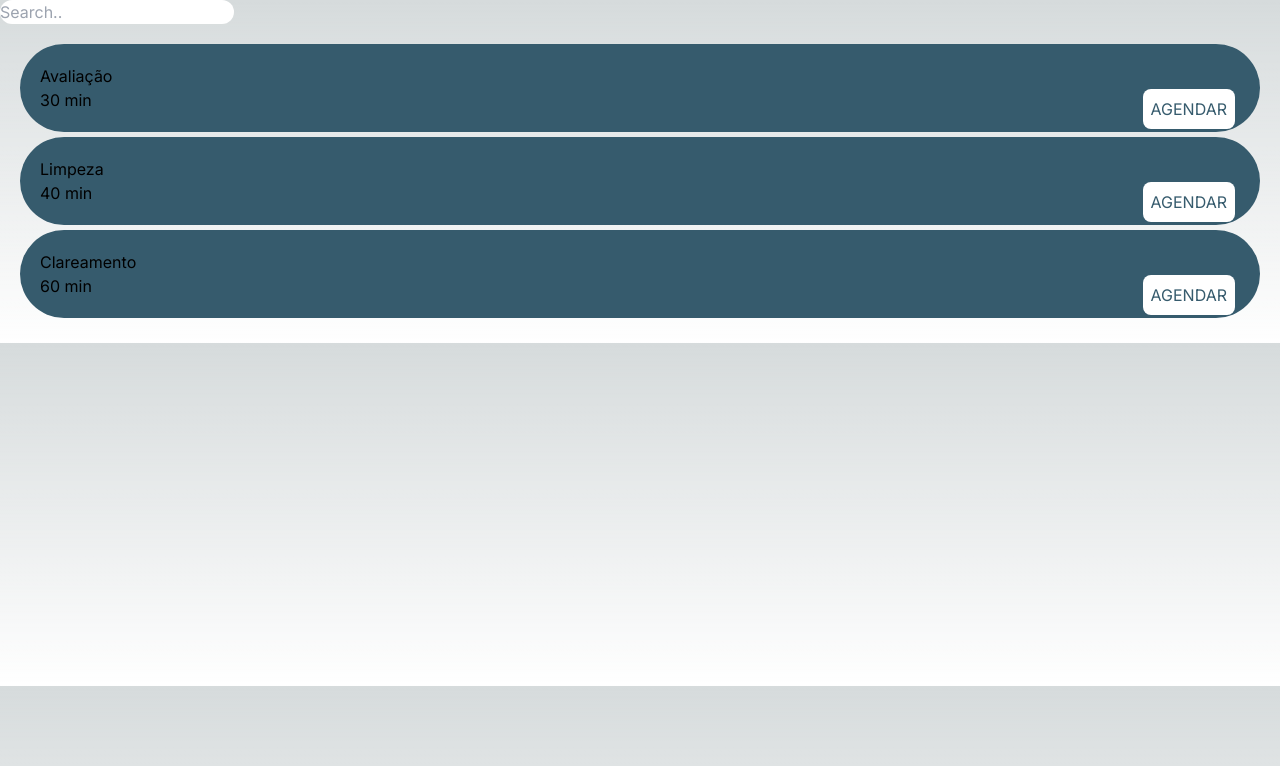
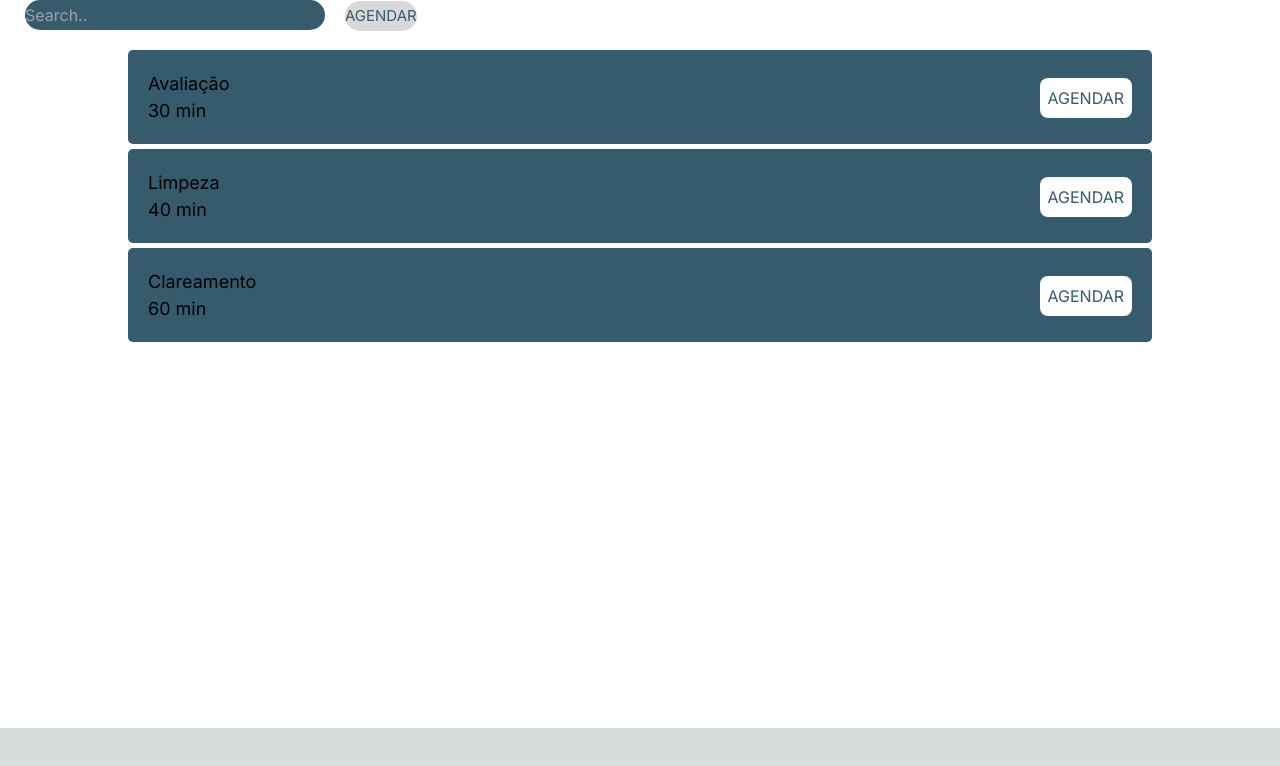
Before and after one commit to Emyllebsousa/dentistaconnect, a Next.js app in the folder dentistaconnect/: page /procedimentos in a window 1280 px wide. Shown: the top 766 px of the page. Built offline with nearby package versions, Linux system fonts and the light colour scheme.

Commit message:
search.css

```diff
--- a/dentistaconnect/src/app/procedimentos/page.jsx
+++ b/dentistaconnect/src/app/procedimentos/page.jsx
@@ -1,19 +1,23 @@
 import CardP from "@/components/CardP";
 import Search from "@/components/Search";
+import styles from "@/styles/procedimento.module.css"
+
 export default function Procedimento(){
 
 return (
+    <div className={styles.procedimento}>
   <div>
     <div className="serch">
     <Search/>
 
     </div>
 
-    <div style={{ padding: '20px' }}>
+    <div className={styles.cardsP}>
       <CardP title="Avaliação" duration="30 min" />
       <CardP title="Limpeza" duration="40 min" />
       <CardP title="Clareamento" duration="60 min" />
     </div>
   </div>
+  </div>
   );
 }
--- a/dentistaconnect/src/components/CardP.jsx
+++ b/dentistaconnect/src/components/CardP.jsx
@@ -3,7 +3,7 @@ import styles from "@/styles/cardp.module.css";
 function CardP({ title, duration }) {
     return (
         <div className={styles.cardP}>
-            <div className="CardPinfo">
+            <div className={styles.CardPinfo}>
                 <h3 className={styles.cardPtitle}>{title}</h3>
                 <p className="CardPduration">{duration}</p>
             </div>
--- a/dentistaconnect/src/components/Search.jsx
+++ b/dentistaconnect/src/components/Search.jsx
@@ -4,6 +4,9 @@ export default function Search (){
     return(
         <div className={styles.search}>
         <input type="text" placeholder="Search.."/>
+        <button className={styles.buttonP}>
+         AGENDAR
+            </button>
         </div>
 
     );
--- a/dentistaconnect/src/styles/cardp.module.css
+++ b/dentistaconnect/src/styles/cardp.module.css
@@ -1,22 +1,24 @@
-.cardP{
+.cardP {
     background-color: #365B6D;
     padding: 20px;
-    border-radius: 50px;
+    border-radius:5px;
     margin-bottom: 5px;
     display: flex;
     position: relative;
+    width: 80%;
+
+}
+.CardPinfo{
+    font-size: 18px;
 }
 
-.buttonP{
+.buttonP {
     color: #365B6D;
-    background:#fff;
+    background: #fff;
     position: absolute;
     right: 0;
-   margin: 25px;
+    margin-right: 20px;
+    margin-top: 8px;
     border-radius: 8px;
     padding: 8px;
 }
-.cardPtitle{
-size:500px;
-
-}
--- /dev/null
+++ b/dentistaconnect/src/styles/procedimento.module.css
@@ -0,0 +1,13 @@
+.procedimento{
+    background-color: white;
+    width: 100%;
+    height: 728px;
+}
+.cardsP{
+    display: flex;
+    flex-direction: column;
+    justify-content: center;
+    align-items: center;
+
+
+}
--- a/dentistaconnect/src/styles/search.module.css
+++ b/dentistaconnect/src/styles/search.module.css
@@ -1,6 +1,22 @@
-.search{
-    color: red;
+
+.search input{
+    width: 300px;
+    height: 30px;
+    border-radius: 70px;
+    background-color: #365B6D;
+    opacity: 70px;
+    color:white;
+    border-color: #365B6D ;
+    margin-bottom: 20px;
+    margin-left: 25px;
 }
-.search input{
-    border-radius: 100px;
+.search button{
+    color:#365B6D;
+    background-color: #d9d9d9;
+    border-radius: 50px;
+    margin-left: 20px;
+    height: 30px;
+    font-size: 15px;
+
+
 }
```
Lines whose indentation alone changed are shown as unchanged.
